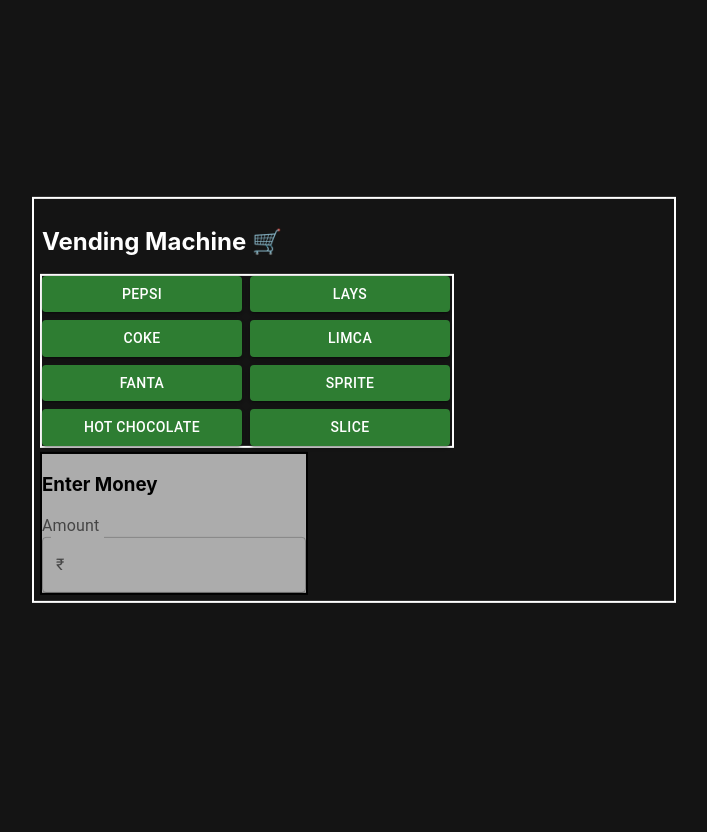
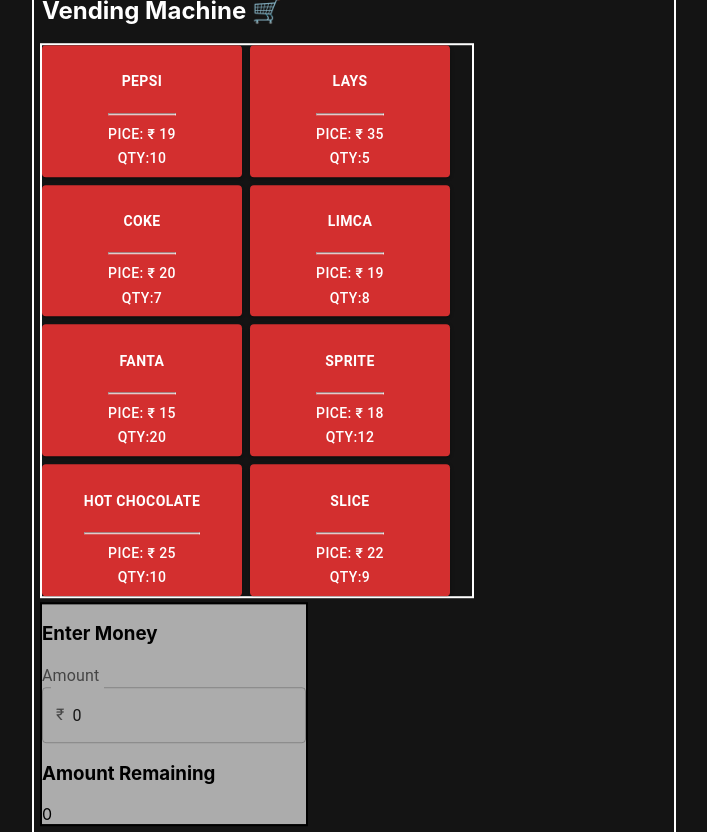
Before and after one commit to AbhishekPratap05/vending-machine, a React (Create React App) app: page / in a window 1280 px wide. Shown: the whole page, without its empty margins (286-993 px from the left). Before the commit the page ends 800 px from the top, so only its background shows below. Built offline with nearby package versions, Linux system fonts and the light colour scheme.

Commit message:
Added: functionality to buy and get remaining ₹

```diff
--- a/src/components/ItemList.js
+++ b/src/components/ItemList.js
@@ -1,13 +1,33 @@
-import React from 'react'
 import Button from "@mui/material/Button";
-export default function ItemList({items}) {
-  console.log(items)
+import { actions } from './vendingReducer';
+import { useVendingContext } from './vendingContext';
+
+export default function ItemList() {
+  const {state,dispatch} = useVendingContext();
+
+  const buyProduct = (itemName,itemPrice)=>{
+    if(itemPrice > state.enteredAmount){
+      alert(`Can not buy ${itemName} as price is more than entered`)
+      return
+    }
+    dispatch({type:actions.userBought,details:{itemName,itemPrice}})
+    alert(`Bought ${itemName} of ₹ ${itemPrice}`)
+  }
   return (
     <>
     {
-      items.map((item,i)=>{
-        console.log(item);
-        return <Button className='vending-items' variant="contained" color="success" key={i}>{item.product}</Button>
+      state.items.map((item,i)=>{
+        return <Button
+        className='vending-items'
+        variant="contained"
+        color={(item.price<=state.enteredAmount && item.qty>0) ? "success" : "error"}
+        key={i}
+        onClick={()=>buyProduct(item.product,item.price)}
+        >
+          <div>
+            <h4>{item.product}</h4><hr></hr><span>Pice: ₹ {item.price}</span><br></br><span>Qty:{item.qty}</span>
+          </div>
+        </Button>
       })
     }
     </>
--- a/src/components/MoneySlot.js
+++ b/src/components/MoneySlot.js
@@ -1,11 +1,15 @@
 import React from 'react'
-import Input from '@mui/material/Input'
 import { InputAdornment, InputLabel, OutlinedInput } from '@mui/material'
+import { useVendingContext } from './vendingContext';
+import  {actions} from './vendingReducer'
+
 export default function MoneySlot() {
 
+  const {state,dispatch} = useVendingContext();
+
     const handleChange = (event) => {
-        const amount = isNaN(event.target.valueAsNumber) ? 0 : event.target.valueAsNumber;
-        console.log(amount)
+        const amount =  event.target.value;
+        dispatch({type:actions.userEnteredAmount, amount:amount});
     };
 
   return (
@@ -14,10 +18,13 @@
           <OutlinedInput
             id="money-input"
             type="number"
-            onChange={handleChange}
+            value={state.enteredAmount}
+            onChange={(e)=>handleChange(e)}
             startAdornment={<InputAdornment position="start">₹</InputAdornment>}
             label="Amount"
           />
+          <div><h3>Amount Remaining</h3>{state.remainingAmount}</div>
     </div>
+
   )
 }
--- a/src/components/VendingMachine.js
+++ b/src/components/VendingMachine.js
@@ -1,26 +1,32 @@
-import React, { useState } from 'react'
-import { ItemDetail } from '../ItemsDetails'
+import React, { useReducer } from 'react'
+import './component.css'
+import { initialValues } from './vendingReducer.js';
+import MoneySlot from './MoneySlot';
+import { vendingReducer } from './vendingReducer.js';
 import ItemList from './ItemList';
-import './component.css'
-import MoneySlot from './MoneySlot';
+import VendingContext from './vendingContext';
 
 export default function VendingMachine() {
-    const [item, setItem] = useState(ItemDetail);
 
+    const [state, dispatch] = useReducer(vendingReducer,initialValues)
+    const storeDetails = {
+        state,
+        dispatch
+    }
 
     return (
-        <>
+        <VendingContext.Provider value={storeDetails}>
             <div className='vending-container'>
                 <div>
                     <h2>Vending Machine 🛒</h2>
                     <div className='container-item'>
-                        <ItemList items={item} />
+                        <ItemList/>
                     </div>
                 </div>
                 <div className='container-money-slot'>
                     <MoneySlot />
                 </div>
             </div>
-        </>
+        </VendingContext.Provider>
     )
 }
--- a/src/components/component.css
+++ b/src/components/component.css
@@ -15,9 +15,12 @@
 
 .container-item {
     display: flex;
-    align-content: space-between;
+    align-items: center;
+    justify-content: flex-start;
     outline: 2px solid;
-    max-width:410px;
+    max-width:430px;
+    max-height: 555px;
+    overflow-y: auto;
     flex-wrap: wrap;
     gap: 0.5em;
 }
--- /dev/null
+++ b/src/components/vendingContext.js
@@ -0,0 +1,9 @@
+import { createContext, useContext } from "react";
+
+const VendingContext = createContext();
+
+export function useVendingContext() {
+  return useContext(VendingContext);
+}
+
+export default VendingContext;
--- /dev/null
+++ b/src/components/vendingReducer.js
@@ -0,0 +1,36 @@
+import { ItemDetail } from '../ItemsDetails';
+
+export const actions = {
+  userBought: 'USER_BOUGHT',
+  userEnteredAmount: 'USER_ENTERED_AMOUNT'
+}
+
+export const initialValues = {
+  items: ItemDetail,
+  enteredAmount: 0,
+  remainingAmount:0
+}
+
+export function vendingReducer(state, action) {
+  switch (action.type) {
+    case actions.userBought:
+      return {
+        ...state,
+        enteredAmount:0,
+        remainingAmount:state.enteredAmount - action.details.itemPrice,
+        items: state.items.map((item) => {
+          if (item.product === action.details.itemName) {
+            item.qty = item.qty - 1
+          }
+          return item;
+        })
+      };
+    case actions.userEnteredAmount:
+      return {
+        ...state,
+        enteredAmount: action.amount,
+      };
+    default:
+      return state;
+  }
+}
```
